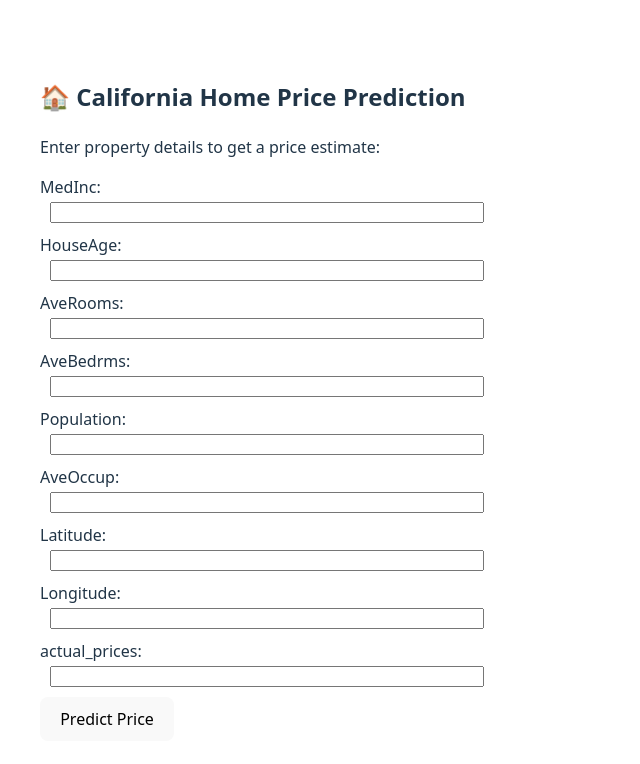
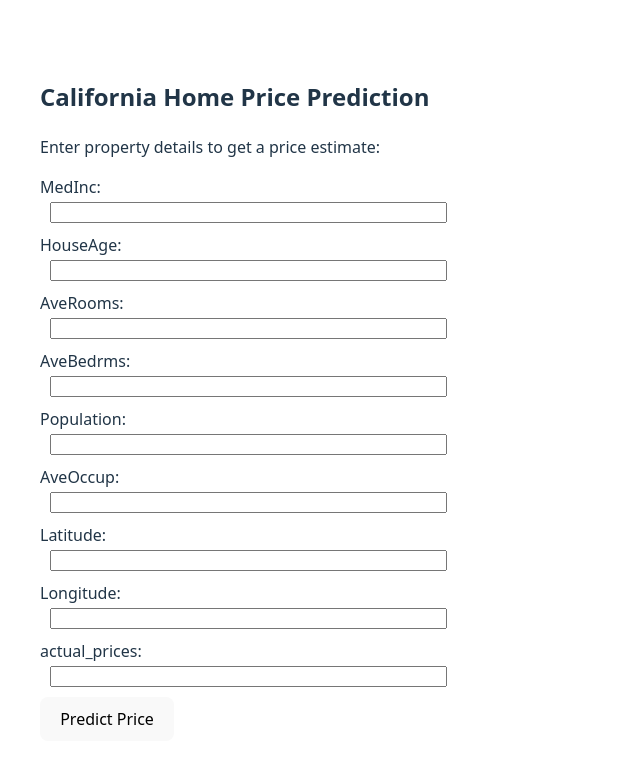
Before and after one commit to navenlaya/ml-monitoring-dashboard, a React (Vite) app in the folder frontend/: page / in a window 1280 px wide. Shown: the top 764 px of the page, without its empty margins (0-640 px from the left). Built offline with nearby package versions, Linux system fonts and the light colour scheme.

Commit message:
Style changes, and added more packages

```diff
--- a/frontend/package.json
+++ b/frontend/package.json
@@ -11,7 +11,10 @@
   },
   "dependencies": {
     "axios": "^1.10.0",
+    "chart.js": "^4.5.0",
+    "papaparse": "^5.5.3",
     "react": "^19.1.0",
+    "react-chartjs-2": "^5.3.0",
     "react-dom": "^19.1.0",
     "react-router-dom": "^7.6.3"
   },
--- a/frontend/src/components/UserPrediction.jsx
+++ b/frontend/src/components/UserPrediction.jsx
@@ -49,7 +49,7 @@ const UserPrediction = () => {
 
   return (
     <div style={{ padding: '40px', maxWidth: '600px', margin: 'auto' }}>
-      <h2>🏠 California Home Price Prediction</h2>
+      <h2>California Home Price Prediction</h2>
       <p>Enter property details to get a price estimate:</p>
 
       <form onSubmit={handleSubmit}>
@@ -72,10 +72,10 @@ const UserPrediction = () => {
         <button type="submit">Predict Price</button>
       </form>
 
-      {/* Display the result or error */}
+      {/* Display the result or error. Takes from */}
       {prediction && (
         <div style={{ marginTop: '20px' }}>
-          <h3>📈 Prediction Results</h3>
+          <h3> Prediction Results</h3>
           <p><strong>Estimated Price:</strong> ${prediction.predicted_price?.toFixed(2)}</p>
           <p><strong>Confidence:</strong> {prediction.confidence}</p>
           <p><strong>Actual Price:</strong> ${prediction.actual_prices}</p>
```
Also changed, not shown: 1 other file (tests, documents, lock files or other folders).
